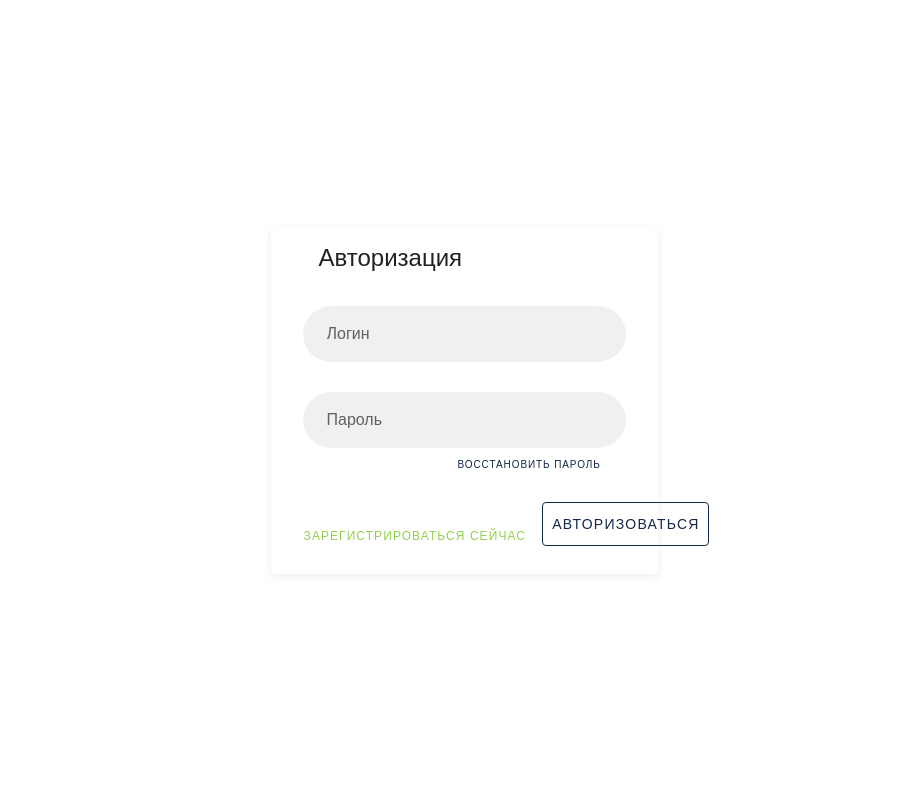
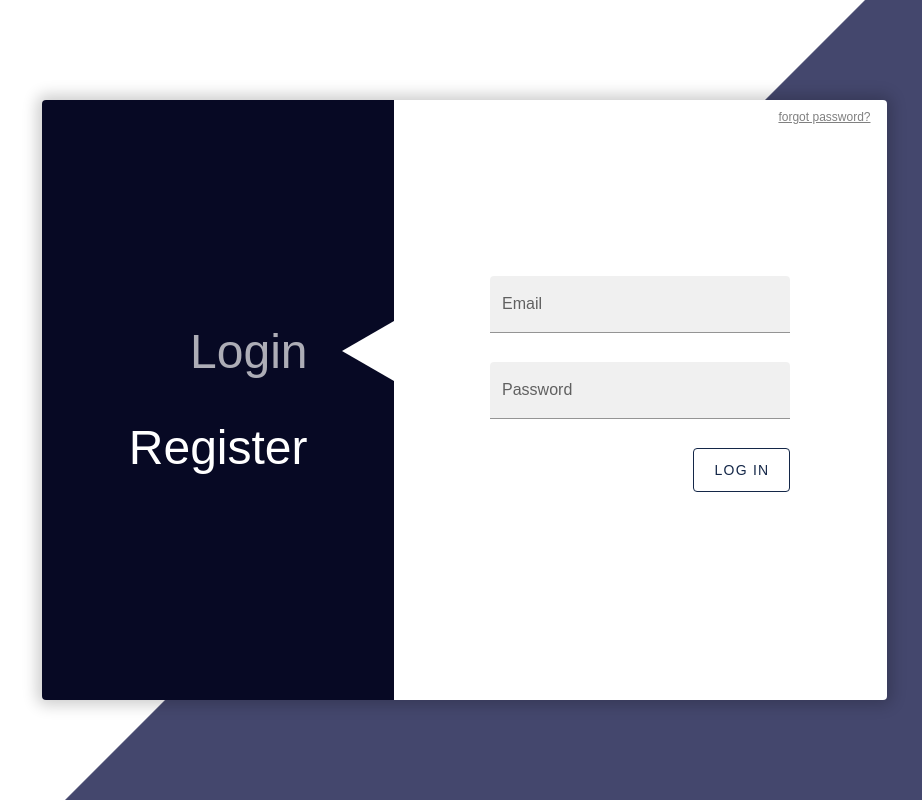
Before and after one commit to DK-Kami/dashboard-vue, a Vue app: page /login in a window 1280 px wide. Shown: the whole page, without its empty margins (176-1098 px from the left). Built offline with nearby package versions, Linux system fonts and the light colour scheme; a small style sheet from the web is missing.

Commit message:
Обновил дизайн страницы логина

```diff
--- a/src/views/LoginPage/AuthForm.vue
+++ b/src/views/LoginPage/AuthForm.vue
@@ -1,53 +1,28 @@
 <template>
-  <v-form ref="form" @submit.prevent="submit" class="pa-4 pt-0">
-    <v-card-title class="headline ma-4 mt-0">
-      Авторизация
-    </v-card-title>
-
-    <v-card-text>
+  <v-form ref="form" @submit.prevent="submit" style="min-width: 300px">
     <v-text-field
       v-model="data.login"
       :rules="[rules.required]"
-        label="Логин"
-        rounded
+      label="Email"
       filled
     />
     <v-text-field
       v-model="data.password"
       :rules="[rules.required]"
       type="password"
-        label="Пароль"
-        rounded
+      label="Password"
       filled
     />
-      <v-layout class="mt-n6 mr-4">
-        <v-spacer />
-        <v-btn
-          color="primary"
-          :ripple="false"
-          x-small
-          text
-        >Восстановить пароль</v-btn>
-      </v-layout>
-    </v-card-text>
 
-    <v-card-actions>
-      <v-spacer />
-      <v-btn
-        color="success"
-        class="mt-6"
-        small
-        text
-        @click="$emit('change-form')"
-      >зарегистрироваться сейчас</v-btn>
+    <v-layout justify-end>
       <v-btn
         color="primary"
         type="submit"
         depressed
         outlined
         large
-      >Авторизоваться</v-btn>
-    </v-card-actions>
+      >Log In</v-btn>
+    </v-layout>
   </v-form>
 </template>
 
--- a/src/views/LoginPage/RegistrationForm.vue
+++ b/src/views/LoginPage/RegistrationForm.vue
@@ -1,56 +1,40 @@
 <template>
-  <v-form ref="form" @submit.prevent="submit" class="pa-4 pt-0">
-    <v-card-title class="headline ma-4 mt-0">
-      Регистрация
-    </v-card-title>
+  <v-form ref="form" @submit.prevent="submit" style="min-width: 300px">
 
-    <v-card-text>
     <v-text-field
       v-model="data.nickname"
       :rules="[rules.min('name'), rules.required]"
-        label="Отображаемое имя"
+      label="Display name"
       validate-on-blur
-        rounded
       filled
     />
     <v-text-field
       v-model="data.email"
       :rules="[rules.email, rules.required]"
-        label="Ваша электронная почта"
+      label="Email"
       validate-on-blur
-        rounded
       filled
     />
     <v-text-field
       v-model="data.password"
       :rules="[rules.required]"
-        hint="Пароль должен быть больше 8 символов"
+      hint="Password must be more than 8 characters"
       type="password"
-        label="Пароль"
+      label="Password"
       persistent-hint
       validate-on-blur
-        rounded
       filled
     />
-    </v-card-text>
 
-    <v-card-actions>
-      <v-spacer />
-      <v-btn
-        color="success"
-        class="mt-6"
-        small
-        text
-        @click="$emit('change-form')"
-      >На форму авторизации</v-btn>
+    <v-layout justify-end mt-4>
       <v-btn
         color="primary"
         type="submit"
         depressed
         outlined
         large
-      >Зарегистрироваться</v-btn>
-    </v-card-actions>
+      >Register</v-btn>
+    </v-layout>
   </v-form>
 </template>
 
--- a/src/views/LoginPage/index.vue
+++ b/src/views/LoginPage/index.vue
@@ -1,7 +1,65 @@
 <template>
-  <v-container fill-height>
+  <v-container fill-height fluid class="login__background">
     <v-layout justify-center align-center fill-height>
-      <v-flex xs4>
+      <v-card class="form__card">
+        <v-layout fill-height>
+          <v-flex class="login__items" xs5>
+            <v-layout class="pl-8" align-center fill-height>
+              <v-flex xs12>
+                <v-row shrink :class="[isAuth ? 'active__item' : '']" @click="changeForm('auth')">
+                  <v-col cols="9" class="login__item">Login</v-col>
+                  <v-slide-x-reverse-transition><v-col v-if="isAuth" class="triangle" /></v-slide-x-reverse-transition>
+                </v-row>
+                <v-row shrink :class="[!isAuth ? 'active__item' : '']"  @click="changeForm('register')">
+                  <v-col cols="9" class="login__item">Register</v-col>
+                  <v-slide-x-reverse-transition><v-col v-if="!isAuth" class="triangle" /></v-slide-x-reverse-transition>
+                </v-row>
+              </v-flex>
+            </v-layout>
+          </v-flex>
+
+          <v-flex class="login__form">
+            <v-layout column fill-height>
+              <v-flex shrink class="login__tip pt-2 pr-4" @click="openForgotPassword">
+                forgot password?
+              </v-flex>
+
+              <v-layout justify-center align-center>
+                <auth-form
+                  v-if="isAuth"
+                  :data.sync="auth"
+                  :rules="rules"
+                  @change-form="changeForm"
+                  @submit="login"
+                />
+                <registration-form
+                  v-else
+                  :data.sync="register"
+                  :rules="rules"
+                  @change-form="changeForm"
+                  @submit="registation"
+                />
+              </v-layout>
+
+              <v-flex shrink class="login__error">
+                <v-slide-y-reverse-transition>
+                  <v-alert
+                    v-if="error"
+                    color="error"
+                    type="error"
+                    border="top"
+                    icon="error"
+                    class="mb-0"
+                    text
+                  >{{ error }}</v-alert>
+                </v-slide-y-reverse-transition>
+              </v-flex>
+            </v-layout>
+          </v-flex>
+        </v-layout>
+      </v-card>
+
+      <!-- <v-flex xs4>
         <v-card>
           <v-slide-y-transition>
             <v-alert
@@ -32,7 +90,7 @@
             />
           </v-slide-y-transition>
         </v-card>
-      </v-flex>
+      </v-flex> -->
     </v-layout>
   </v-container>
 </template>
@@ -43,10 +101,13 @@ import RegistrationForm from './RegistrationForm';
 
 export default {
   name: 'LoginPage',
+
   components: { AuthForm, RegistrationForm },
+
   created() {
-    this.isAuth = this.$route.name === 'login';
+    this.isAuth = this.$route.name == 'login';
   },
+
   data: vm => ({
     auth: {
       password: '',
@@ -64,20 +125,27 @@ export default {
 
     rules: vm.$store.getters.getRules,
   }),
+
   methods: {
-    changeForm() {
-      if (this.isAuth) {
+    changeForm(type) {
+      if (type === 'register' && this.isAuth) {
         this.auth.password = '';
         this.auth.login = '';
         this.$router.push('/registration');
+        this.isAuth = false;
       }
-      else {
+      else if (type === 'auth' && !this.isAuth) {
         this.register.password = '';
         this.register.nickname = '';
         this.register.email = '';
         this.$router.push('/login');
+        this.isAuth = true;
       }
-      this.isAuth = !this.isAuth;
+    },
+
+    //TODO: Дописать открытие страницы восстановления страницы
+    openForgotPassword() {
+      console.log('openForgotPassword');
     },
 
     async login() {
@@ -101,3 +169,59 @@ export default {
   },
 };
 </script>
+
+<style lang="scss" scoped>
+  @import "../../variables/theme.scss";
+
+  .form__card {
+    height: 600px;
+    width: 845px;
+
+    overflow: hidden;
+
+    -webkit-box-shadow: 0px 0px 30px -3px rgba(0,0,0,0.96) !important;
+    box-shadow: 0px 0px 15px 5px rgba(0, 0, 0, 0.2) !important;
+  }
+
+  .login__items  {
+    background-color: $primary-color;
+    color: white;
+  }
+  .login__item {
+    font-size: 3em;
+    cursor: pointer;
+    user-select: none;
+    text-align: right;
+  }
+  .active__item>.login__item {
+    color: #ffffffab;
+  }
+  .active__item>.triangle::before {
+    content: "";
+    width: 0;
+    height: 0;
+    border-style: solid;
+    border-width: 30px 52.0px 30px 0;
+    border-color: transparent white transparent transparent;
+    display: inline-block;
+    position: relative;
+    left: 10px;
+    top: 5px;
+  }
+
+  .login__tip {
+    color: grey;
+    font-size: 12px;
+    text-align: right;
+    cursor: pointer;
+    text-decoration: underline;
+  }
+  .login__error {
+    min-height: 58px;
+  }
+
+  .login__background {
+    background: rgb(255,255,255);
+    background: linear-gradient(135deg, white 0%, white 50%, $secondary-color 50.1%, $secondary-color 100%);
+  }
+</style>
```
Lines whose indentation alone changed are shown as unchanged.
